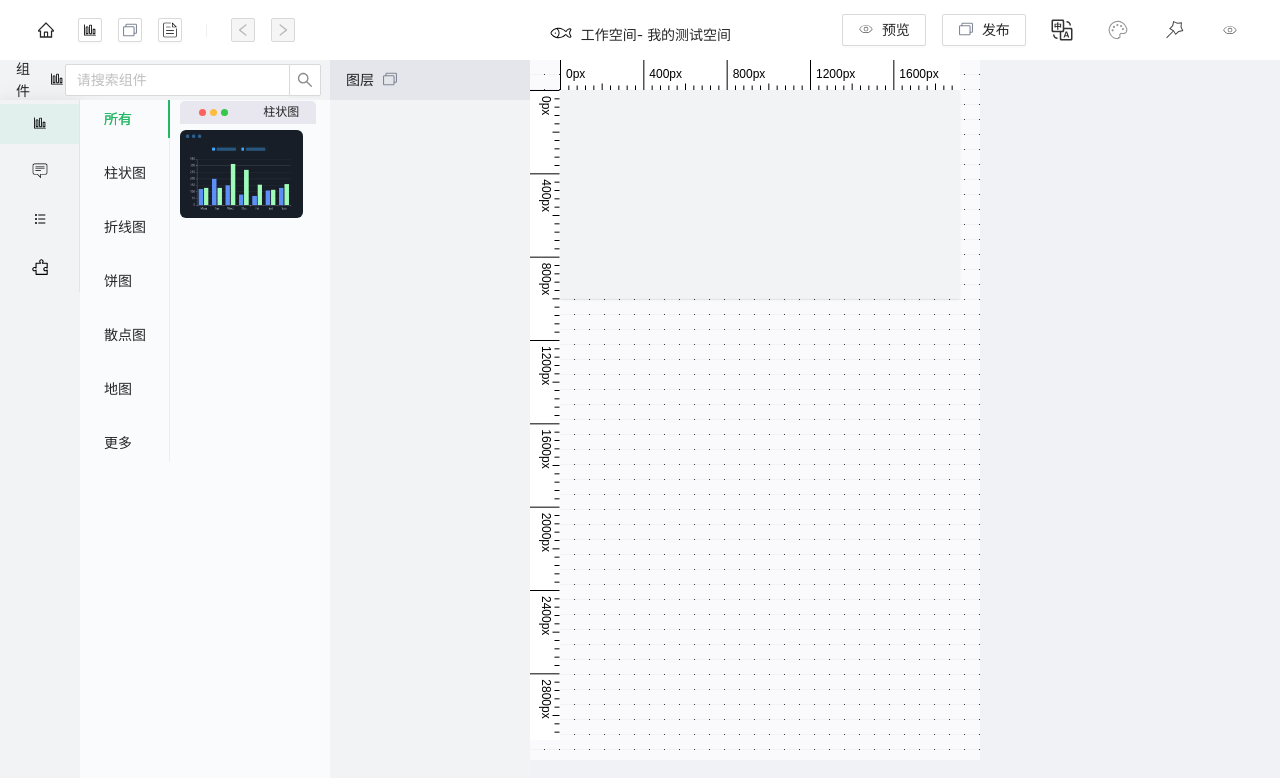
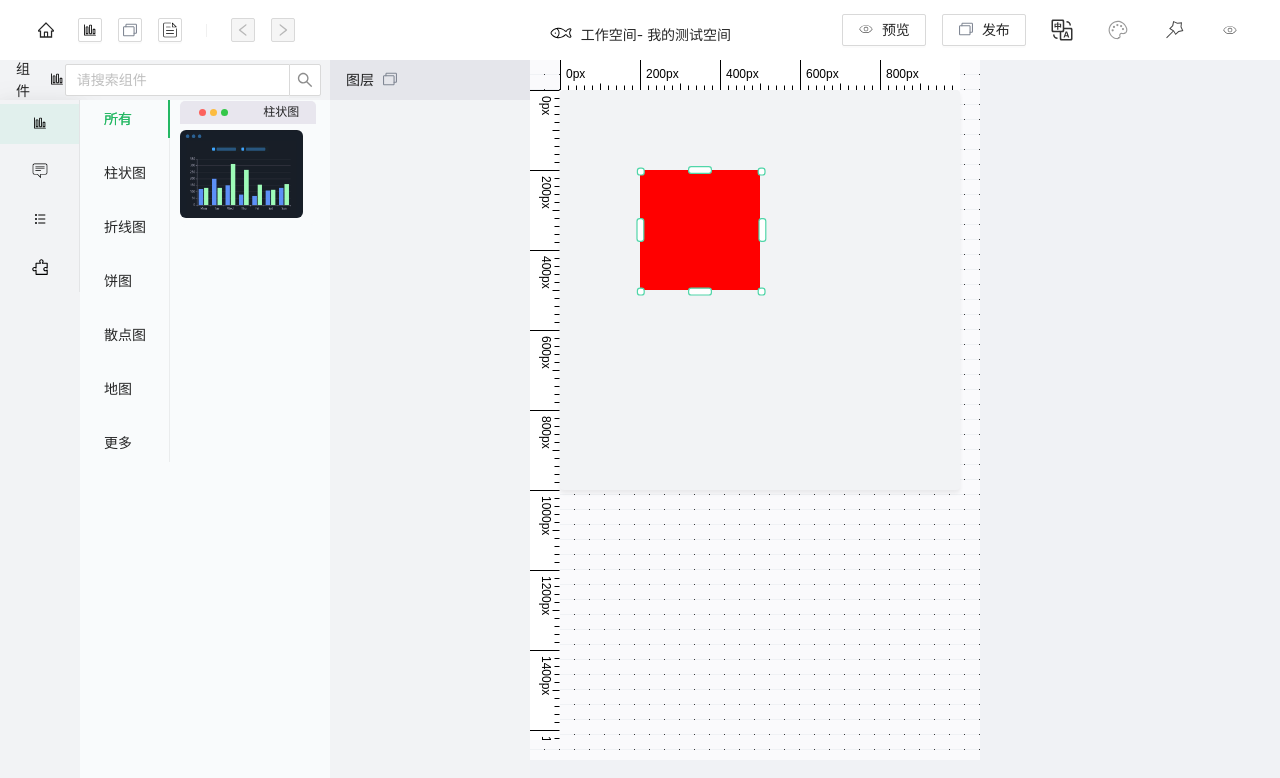
Before and after one commit to zhangle1/myScreen, a React app in the folder datav/: page / in a window 1280 px wide. Shown: the top 778 px of the page. Built offline with nearby package versions, Linux system fonts and the light colour scheme.

Commit message:
编辑器按钮选择

```diff
--- a/datav/src/page/edit/components/contentConfig/contentConfig.tsx
+++ b/datav/src/page/edit/components/contentConfig/contentConfig.tsx
@@ -1,30 +1,106 @@
-import { useEffect, useState } from "react";
+import React, { useCallback, useEffect, useRef, useState } from "react";
 import styled from "styled-components/macro";
 import { useElementSize } from "usehooks-ts";
 import Ruler from "../../../../components/ruler/ruler";
 import useEditScreenElementSize from "./hooks/useEditScreenElementSize";
+import Moveable from "react-moveable";
+import classNames from "classnames";
+import { usePointStyle } from "./hooks/useStyle";
+
+interface ComponmentProps {
+  left?: number;
+  top?: number;
+  width: number;
+  height: number;
+}
 
 export function ContentConfig() {
   const screenClient = {
-    width: 1920,
+    width: 1000,
     height: 1000,
   };
 
-  const [editRef,{
-    rulerHeight,rulerWidth,scale,screenHeight,screenWidth
-  }]= useEditScreenElementSize({ScreenHeight:screenClient.height
-    ,ScreenWidth:screenClient.width})
+  const chartContent = {
+    top: 200,
+    left: 200,
+    width: 300,
+    height: 300,
+  };
 
-      console.log("screen:"+JSON.stringify({
-        rulerHeight,rulerWidth,scale,screenHeight,screenWidth
-      }))
+  // 锚点
+  const pointList = ["t", "r", "b", "l", "lt", "rt", "lb", "rb"];
+
+  // 光标朝向
+  const cursorResize = ["n", "e", "s", "w", "nw", "ne", "sw", "se"];
+
+
+
+
+
+  const [
+    editRef,
+    { rulerHeight, rulerWidth, scale, screenHeight, screenWidth },
+  ] = useEditScreenElementSize({
+    ScreenHeight: screenClient.height,
+    ScreenWidth: screenClient.width,
+  });
+
+
+  function createPointList(){
+
+
+    return pointList.map(src=>{
+      // eslint-disable-next-line react-hooks/rules-of-hooks
+    const style=  usePointStyle({point:src,width:chartContent.width,height:chartContent.height,index:0})
+
+
+      var clz=  classNames(src)
+
+       return (<ShapePointWrapper className={clz}   {...style} ></ShapePointWrapper>)
+
+     })
+
+   }
+
+
+  function handleEvent(event) {
+    console.log(event);
+  }
+  function MouseDown(event) {
+    console.log("handleMouseDown:触发");
+    console.log(event);
+  }
+  function drop(event) {
+    console.log("drop:触发");
+    console.log(event);
+  }
+  function dragOver(event) {
+    console.log("dragOver:触发");
+    console.log(event);
+  }
+
+  function dragEnter(event) {
+    console.log("dragEnter:触发");
+    console.log(event);
+  }
+
+
 
   return (
-    <Wrapper contentWidth={screenWidth}  contentHeight={screenHeight}
+    <Wrapper
+      contentWidth={screenWidth}
+      contentHeight={screenHeight}
       scale={scale}
     >
-      <div className="content-edit-wrapper">
-        <div ref={editRef}  className="contont-edit-main">
+      <div className="content-edit-wrapper"  >
+        <div
+          ref={editRef}
+          className="contont-edit-main"
+          onMouseDown={MouseDown}
+          onDrop={drop}
+          onDragOver={dragOver}
+          onDragEnter={dragEnter}
+        >
           {/* <div className="content-edit-main-scale"> */}
           {/* <div>  宽度{editWidth} 高度 {editHeight}  屏幕编辑区域宽度{screen.width}  屏幕编辑区伸缩后宽度{editWidth}  屏幕编辑区域高度{editHeight}  屏幕编辑区伸缩后高度{screen.height*screen.scale}伸缩率{screen.scale}</div> */}
           <Ruler
@@ -41,7 +117,6 @@ export function ContentConfig() {
             textFormat={(val: number) => {
               return `${val}px`;
             }}
-
           />
 
           <Ruler
@@ -59,13 +134,25 @@ export function ContentConfig() {
             textFormat={(val: number) => {
               return `${val}px`;
             }}
-
           />
 
-          <div className="content-edit-main-content"></div>
-          {/* </div> */}
+          <div className="content-edit-main-content" onMouseDown={handleEvent}>
+            <ShapeBoxWrapper left={chartContent.left} top={chartContent.top}>
+              <TestWrapper
+                width={chartContent.width}
+                height={chartContent.height}
+                left={chartContent.left}
+                top={chartContent.top}
+              ></TestWrapper>
 
+              {createPointList()}
+
+
+
+            </ShapeBoxWrapper>
           </div>
+        </div>
+
         <div className="content-edit-bottom"></div>
       </div>
       <div className="content-configuration-container"></div>
@@ -73,7 +160,69 @@ export function ContentConfig() {
   );
 }
 
-const Wrapper = styled.div<{ contentWidth: number; contentHeight: number,scale: number }>`
+const ShapeBoxWrapper = styled.div<ComponmentProps>`
+  position: absolute;
+  cursor: move;
+  z-index: 1;
+  left: ${(p) => p.left}px;
+  top: ${(p) => p.top}px;
+`;
+
+const ShapePointWrapper =styled.div<{left: number, top: number}>`
+    z-index: 1;
+    position: absolute;
+    width: 20px;
+    height: 20px;
+    border: 3px solid #51d6a9 ;
+    left: ${p=>p.left}px;
+    top: ${p=>p.top}px;
+    border-radius: 8px;
+    background-color: #fff;
+    transform: translate(-40%, -30%);
+    &.t {
+      width: 60px;
+      transform: translate(-50%, -50%);
+    }
+    &.b {
+      width: 60px;
+      transform: translate(-50%, -30%);
+    }
+    &.l,
+    &.r {
+      height: 60px;
+    }
+    &.r {
+      transform: translate(-20%, -50%);
+    }
+    &.l {
+      transform: translate(-45%, -50%);
+    }
+    &.rt,
+    &.rb {
+      transform: translate(-30%, -30%);
+    }
+`
+
+
+const TestWrapper = styled.div<{
+  width: number;
+  height: number;
+  top: number;
+  left: number;
+}>`
+  position: absolute;
+  /* left: ${(p) => p.left}px;
+        top: ${(p) => p.top}px; */
+  width: ${(p) => p.width}px;
+  height: ${(p) => p.height}px;
+  background-color: red;
+`;
+
+const Wrapper = styled.div<{
+  contentWidth: number;
+  contentHeight: number;
+  scale: number;
+}>`
   display: flex;
   width: 100%;
   height: calc(100vh - 60px);
@@ -87,7 +236,8 @@ const Wrapper = styled.div<{ contentWidth: number; contentHeight: number,scale:
       position: relative;
       flex: 1;
       width: 100%;
-      background-image: linear-gradient(#fafafc 14px, transparent 0), linear-gradient(90deg, transparent 14px, #373739 0);
+      background-image: linear-gradient(#fafafc 14px, transparent 0),
+        linear-gradient(90deg, transparent 14px, #373739 0);
       background-size: 15px 15px, 15px 15px;
       /* background-image: linear-gradient(#fafafc 14px, transparent 0), linear-gradient(90deg, transparent 14px, #373739 0); */
       /* background-color: #fafafc; */
@@ -109,14 +259,17 @@ const Wrapper = styled.div<{ contentWidth: number; contentHeight: number,scale:
         top: 30px;
         left: 30px;
         position: absolute;
-        height: ${p=>p.contentHeight}px;
-        width: ${p=>p.contentWidth}px;
+        height: ${(p) => p.contentHeight}px;
+        width: ${(p) => p.contentWidth}px;
         transform-origin: left top;
-        transform: scale(${p=>p.scale});
-
+        transform: scale(${(p) => p.scale});
+        overflow: hidden;
         background-color: #f2f3f5;
         border-radius: 10px;
         box-shadow: 0 8px 10px rgb(0 0 0 / 7%);
+      }
+
+      .testComponment {
       }
     }
 
--- /dev/null
+++ b/datav/src/page/edit/components/contentConfig/hooks/useStyle.ts
@@ -0,0 +1,44 @@
+interface PointProps {
+  point: string;
+  index: number;
+  width: number;
+  height: number;
+}
+
+export const usePointStyle = function (props: PointProps) {
+  const { point, index, width, height } = props;
+
+  const isTop = /t/.test(point);
+  const isBottom = /b/.test(point);
+  const isLeft = /l/.test(point);
+  const isRight = /r/.test(point);
+
+  let newLeft = 0
+  let newTop = 0
+
+    // 四个角的点
+    if (point.length === 2) {
+        newLeft = isLeft ? 0 : width
+        newTop = isTop ? 0 : height
+      } else {
+        // 上下两点的点，宽度居中
+        if (isTop || isBottom) {
+          newLeft = width / 2
+          newTop = isTop ? 0 : height
+        }
+
+        // 左右两边的点，高度居中
+        if (isLeft || isRight) {
+          newLeft = isLeft ? 0 : width
+          newTop = Math.floor(height / 2)
+        }
+      }
+
+      const style = {
+        left: newLeft,
+        top: newTop,
+        // cursor: cursorResize[index] + '-resize'
+      }
+
+      return style
+};
--- a/package.json
+++ b/package.json
@@ -4,6 +4,7 @@
   },
   "dependencies": {
     "@types/classnames": "^2.3.1",
+    "react-moveable": "^0.40.0",
     "react-router-dom": "^6.3.0"
   }
 }
```
Also changed, not shown: 1 other file (tests, documents, lock files or other folders). Lines whose indentation alone changed are shown as unchanged.
